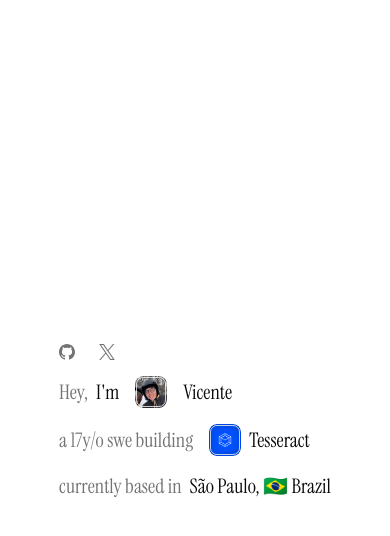
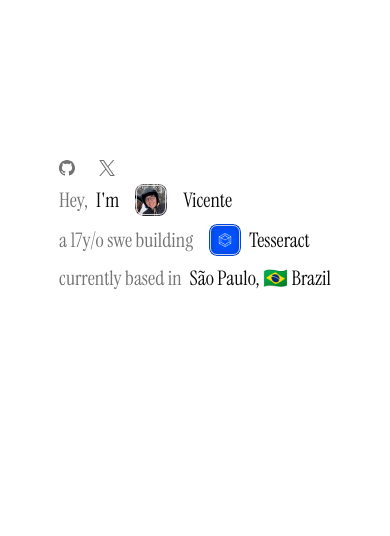
Before and after one commit to Vicentesan/vicentesan.dev, a Next.js app: page / in a window 390 px wide. Shown: the top 536 px of the page. Built offline with nearby package versions, Linux system fonts and the light colour scheme.

Commit message:
perf: improve mobile

```diff
--- a/src/app/page.tsx
+++ b/src/app/page.tsx
@@ -21,8 +21,8 @@ export default function Home() {
   const age = differenceInYears(today, birthDate)
 
   return (
-    <main className="mx-auto flex h-screen w-full max-w-7xl flex-col items-center justify-center">
-      <div className="flex w-fit flex-col items-start gap-4 font-instrument-serif">
+    <main className="mx-auto mt-40 flex h-screen w-full max-w-7xl flex-col items-center justify-start md:justify-center">
+      <div className="flex w-fit flex-col items-start gap-2 font-instrument-serif md:gap-4">
         <motion.div
           initial={{
             opacity: 0,
```
